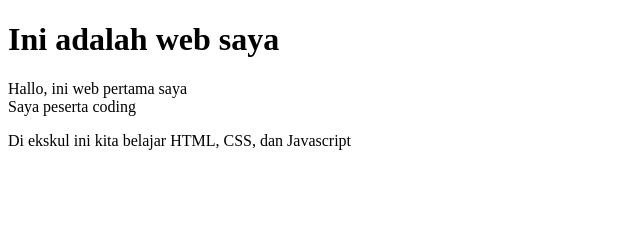
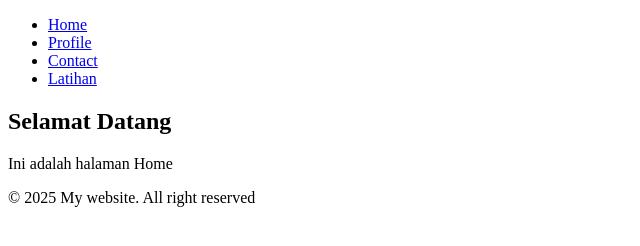
Before and after one commit to Sripadma26/Ekskul-Coding, a plain HTML site: page INDEX.HTML in a window 1280 px wide. Shown: the whole page, without its empty margins (0-640 px from the left). Drawn offline with Linux system fonts and the light colour scheme.

Commit message:
Update INDEX.HTML

```diff
--- a/INDEX.HTML
+++ b/INDEX.HTML
@@ -1,11 +1,29 @@
 <!DOCTYPE html>
 <html>
     <head>
-        <title>Web saya</title>
+        <title>Home - Web saya</title>
     </head>
     <body>
-        <h1>Ini adalah web saya</h1>
-        <p>Hallo, ini web pertama saya</br>Saya peserta coding</p>
-        <p>Di ekskul ini kita belajar HTML, CSS, dan Javascript</p>
+        <header>
+            <nav class="navbar">
+                <ul>
+                    <li><a href="INDEX.HTML" class="active">Home</a></li>
+                    <li><a href="#" class="active">Profile</a></li>
+                    <li><a href="#" class="active">Contact</a></li>
+                    <li><a href="#" class="active">Latihan</a></li>
+                </ul>
+            </nav>
+        </header>
+
+        <main>
+            <section class="home">
+                <h1>Selamat Datang</h1>
+                <p>Ini adalah halaman Home</p>
+            </section>
+        </main>
+        <Footer>
+            <p>&copy; 2025 My website. All right reserved</p>
+        </footer>
     </body>
+
 </html>
```
